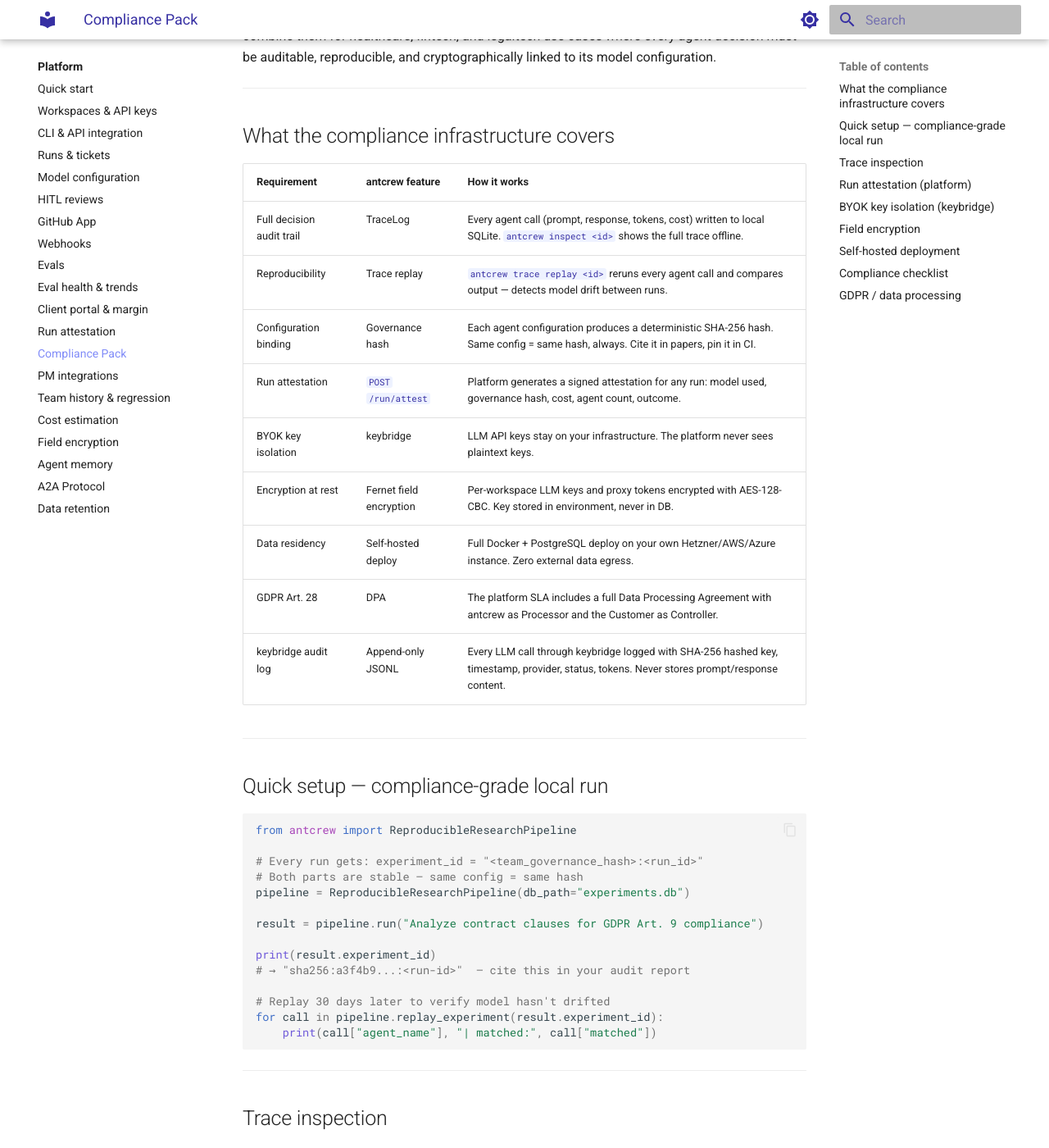
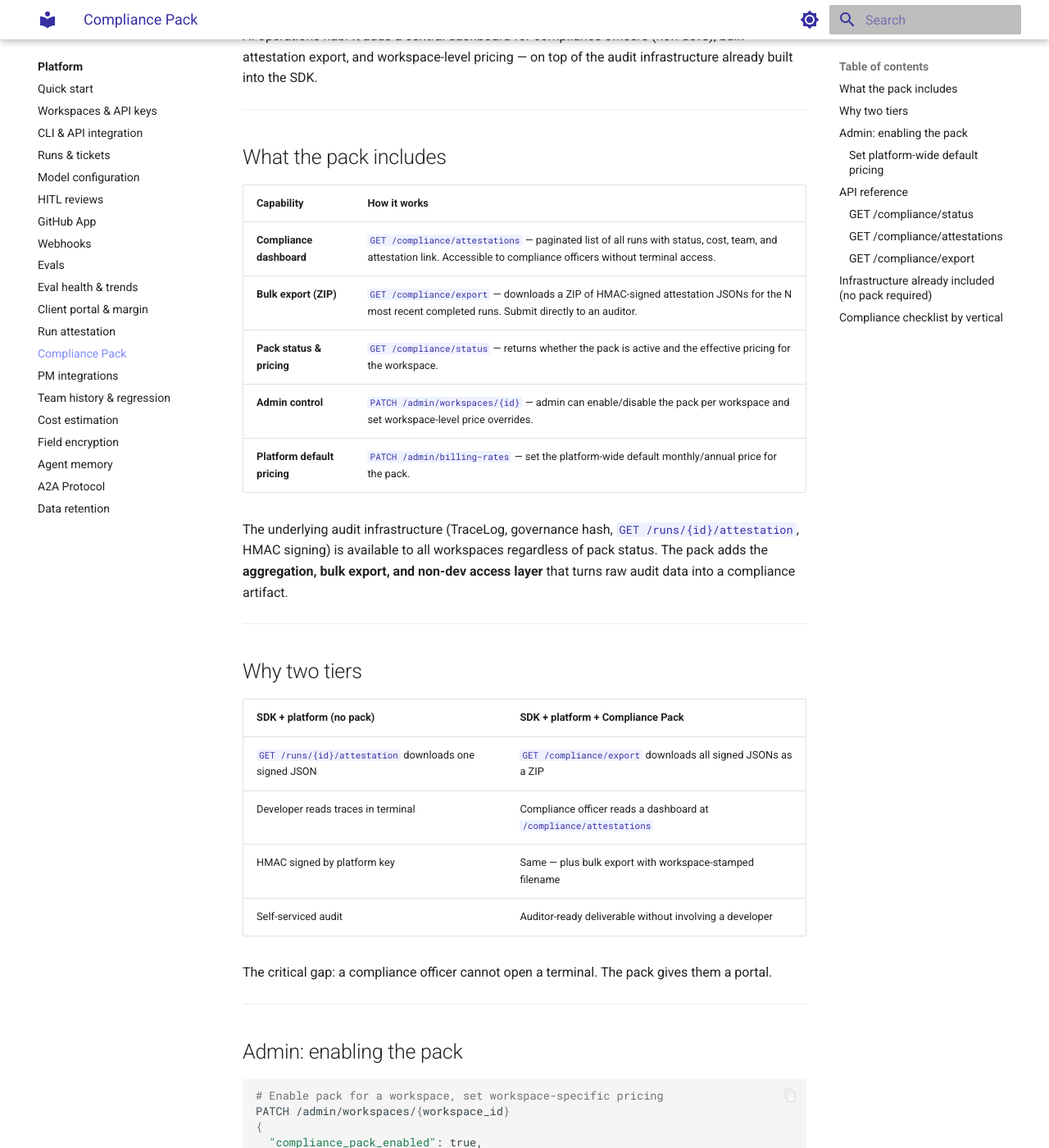
Before and after one commit to iagop03/antcrew-docs, an MkDocs documentation site: the page built from docs/platform/compliance-pack.md, in a window 1280 px wide and 1400 px high, scrolled down 222 px. Shown: the whole window at 82% size. Built offline with MkDocs 1.6.1 and Material for MkDocs 9.7.7, drawn with Linux system fonts in a browser that asks for light colours; some of the changed text lies outside the part shown.

Commit message:
docs(platform): update compliance-pack page with pack API, pricing, admin controls
- Correct attestation endpoint (GET /runs/{id}/attestation, not POST /run/attest)
- Document new /compliance/* endpoints (status, attestations, export)
- Admin pricing controls (per-workspace override + platform default)
- Two-tier comparison table (with pack vs without pack)
- Auditor verification snippet for document_hash

Co-Authored-By: Claude Sonnet 4.6 <noreply@anthropic.com>

````diff
--- a/docs/platform/compliance-pack.md
+++ b/docs/platform/compliance-pack.md
@@ -1,174 +1,171 @@
 # Compliance Pack
 
-antcrew ships the building blocks for compliance-grade AI pipelines. This page shows how to combine them for healthcare, fintech, and legaltech use cases where every agent decision must be auditable, reproducible, and cryptographically linked to its model configuration.
+The Compliance Pack is a paid add-on that transforms antcrew-platform into a compliance-grade AI operations hub. It adds a central dashboard for compliance officers (non-devs), bulk attestation export, and workspace-level pricing — on top of the audit infrastructure already built into the SDK.
 
 ---
 
-## What the compliance infrastructure covers
+## What the pack includes
 
-| Requirement | antcrew feature | How it works |
-|---|---|---|
-| Full decision audit trail | TraceLog | Every agent call (prompt, response, tokens, cost) written to local SQLite. `antcrew inspect <id>` shows the full trace offline. |
-| Reproducibility | Trace replay | `antcrew trace replay <id>` reruns every agent call and compares output — detects model drift between runs. |
-| Configuration binding | Governance hash | Each agent configuration produces a deterministic SHA-256 hash. Same config = same hash, always. Cite it in papers, pin it in CI. |
-| Run attestation | `POST /run/attest` | Platform generates a signed attestation for any run: model used, governance hash, cost, agent count, outcome. |
-| BYOK key isolation | keybridge | LLM API keys stay on your infrastructure. The platform never sees plaintext keys. |
-| Encryption at rest | Fernet field encryption | Per-workspace LLM keys and proxy tokens encrypted with AES-128-CBC. Key stored in environment, never in DB. |
-| Data residency | Self-hosted deploy | Full Docker + PostgreSQL deploy on your own Hetzner/AWS/Azure instance. Zero external data egress. |
-| GDPR Art. 28 | DPA | The platform SLA includes a full Data Processing Agreement with antcrew as Processor and the Customer as Controller. |
-| keybridge audit log | Append-only JSONL | Every LLM call through keybridge logged with SHA-256 hashed key, timestamp, provider, status, tokens. Never stores prompt/response content. |
+| Capability | How it works |
+|---|---|
+| **Compliance dashboard** | `GET /compliance/attestations` — paginated list of all runs with status, cost, team, and attestation link. Accessible to compliance officers without terminal access. |
+| **Bulk export (ZIP)** | `GET /compliance/export` — downloads a ZIP of HMAC-signed attestation JSONs for the N most recent completed runs. Submit directly to an auditor. |
+| **Pack status & pricing** | `GET /compliance/status` — returns whether the pack is active and the effective pricing for the workspace. |
+| **Admin control** | `PATCH /admin/workspaces/{id}` — admin can enable/disable the pack per workspace and set workspace-level price overrides. |
+| **Platform default pricing** | `PATCH /admin/billing-rates` — set the platform-wide default monthly/annual price for the pack. |
+
+The underlying audit infrastructure (TraceLog, governance hash, `GET /runs/{id}/attestation`, HMAC signing) is available to all workspaces regardless of pack status. The pack adds the **aggregation, bulk export, and non-dev access layer** that turns raw audit data into a compliance artifact.
 
 ---
 
-## Quick setup — compliance-grade local run
+## Why two tiers
 
-```python
-from antcrew import ReproducibleResearchPipeline
+| SDK + platform (no pack) | SDK + platform + Compliance Pack |
+|---|---|
+| `GET /runs/{id}/attestation` downloads one signed JSON | `GET /compliance/export` downloads all signed JSONs as a ZIP |
+| Developer reads traces in terminal | Compliance officer reads a dashboard at `/compliance/attestations` |
+| HMAC signed by platform key | Same — plus bulk export with workspace-stamped filename |
+| Self-serviced audit | Auditor-ready deliverable without involving a developer |
 
-# Every run gets: experiment_id = "<team_governance_hash>:<run_id>"
-# Both parts are stable — same config = same hash
-pipeline = ReproducibleResearchPipeline(db_path="experiments.db")
+The critical gap: a compliance officer cannot open a terminal. The pack gives them a portal.
 
-result = pipeline.run("Analyze contract clauses for GDPR Art. 9 compliance")
+---
 
-print(result.experiment_id)
-# → "sha256:a3f4b9...:<run-id>"  — cite this in your audit report
+## Admin: enabling the pack
 
-# Replay 30 days later to verify model hasn't drifted
-for call in pipeline.replay_experiment(result.experiment_id):
-    print(call["agent_name"], "| matched:", call["matched"])
+```bash
+# Enable pack for a workspace, set workspace-specific pricing
+PATCH /admin/workspaces/{workspace_id}
+{
+  "compliance_pack_enabled": true,
+  "compliance_pack_price_monthly": 79.0,     # null → use platform default
+  "compliance_pack_price_annual": 790.0
+}
+```
+
+Passing `null` for price fields clears the workspace override and falls back to the platform default.
+
+### Set platform-wide default pricing
+
+```bash
+PATCH /admin/billing-rates
+{
+  "compliance_pack_price_monthly": 49.0,
+  "compliance_pack_price_annual": 490.0
+}
+```
+
+Default: **$49/month · $490/year** (≈ 2 months free on annual).
+
+---
+
+## API reference
+
+### `GET /compliance/status`
+
+Returns pack status and effective pricing for the current workspace. Always accessible — use it to show an upgrade prompt when `enabled=false`.
+
+```json
+{
+  "enabled": true,
+  "workspace_price_monthly": 79.0,
+  "workspace_price_annual": 790.0,
+  "platform_price_monthly": 49.0,
+  "platform_price_annual": 490.0
+}
+```
+
+`workspace_price_*` is `null` when no override is set — the platform default applies.
+
+---
+
+### `GET /compliance/attestations`
+
+Requires pack enabled (returns `402` otherwise).
+
+| Query param | Default | Description |
+|---|---|---|
+| `limit` | `50` | Max results (max `200`) |
+| `offset` | `0` | Pagination offset |
+| `status` | — | Filter by run status (`done`, `error`, `running`…) |
+
+```json
+[
+  {
+    "run_id": "a3f4b9c1...",
+    "team": "LegalReviewTeam",
+    "status": "done",
+    "cost_usd": 0.43,
+    "created_at": "2026-08-22T14:32:11Z",
+    "finished_at": "2026-08-22T14:32:45Z",
+    "attestation_url": "/runs/a3f4b9c1.../attestation"
+  }
+]
 ```
 
 ---
 
-## Trace inspection
+### `GET /compliance/export`
 
-Every antcrew run produces a local SQLite trace, regardless of whether you use the platform:
+Requires pack enabled (returns `402` otherwise). Returns `404` if no completed runs exist.
 
-```bash
-# After any run
-antcrew inspect <run-id>
+| Query param | Default | Description |
+|---|---|---|
+| `limit` | `100` | Max completed runs to include (max `500`) |
+
+Returns a `application/zip` download named `compliance_export_{slug}_{timestamp}.zip`.
+
+Each file inside is `attestation-{run_id[:12]}.json` and contains:
+
+```json
+{
+  "schema_version": "1.0",
+  "run_id": "...",
+  "team": "LegalReviewTeam",
+  "agents": [...],
+  "governance_hash": "sha256:...",
+  "document_hash": "sha256:...",
+  "hmac_sha256": "hmac-sha256:..."   // present when ATTESTATION_HMAC_SECRET is set
+}
 ```
 
-Output includes per agent:
+The auditor can verify `document_hash` independently:
 
-```
-Agent: BackendDev
-  model:          claude-sonnet-4-6
-  governance_hash: sha256:a3f4b9c1...
-  prompt_tokens:  1842
-  completion_tokens: 644
-  cost_usd:       0.0124
-  duration_s:     4.21
-  timestamp:      2026-08-22T14:32:11Z
-```
+```python
+import hashlib, json
 
-```bash
-# Verify nothing changed between runs
-antcrew trace replay <run-id>
-# → Replays all calls and prints per-agent match/drift status
+doc = json.load(open("attestation-a3f4b9c1.json"))
+body = {k: v for k, v in doc.items() if k not in ("document_hash", "hmac_sha256")}
+assert doc["document_hash"] == "sha256:" + hashlib.sha256(
+    json.dumps(body, sort_keys=True).encode()
+).hexdigest()
 ```
 
 ---
 
-## Run attestation (platform)
+## Infrastructure already included (no pack required)
 
-For runs executed via antcrew-platform, request a signed attestation:
+These features are available to every workspace regardless of pack status:
 
-```bash
-curl -X POST https://app.antcrew.ai/run/attest \
-  -H "X-Api-Key: $PLATFORM_API_KEY" \
-  -d '{"run_id": "<run-id>"}'
-```
-
-Response:
-
-```json
-{
-  "run_id": "...",
-  "attested_at": "2026-08-22T14:32:15Z",
-  "model": "claude-sonnet-4-6",
-  "governance_hash": "sha256:a3f4b9c1...",
-  "agent_count": 7,
-  "cost_usd": 0.43,
-  "outcome": "completed",
-  "signature": "sha256:..."
-}
-```
-
-Store the attestation alongside your output artifacts. If you need to prove what model produced a given output, replay the run and compare hashes.
+| Feature | Endpoint / CLI |
+|---|---|
+| Single-run signed attestation | `GET /runs/{run_id}/attestation` |
+| Per-agent governance hash | `GET /runs/{run_id}/governance` |
+| BYOK key isolation | keybridge — [setup](../proxy/index.md) |
+| Field encryption at rest | Fernet AES-128-CBC — [reference](encryption.md) |
+| TraceLog (SDK, local) | `antcrew inspect <run-id>` |
+| `--compliance` flag | `antcrew run --compliance` |
+| Trace replay | `antcrew trace replay <run-id>` |
 
 ---
 
-## BYOK key isolation (keybridge)
+## Compliance checklist by vertical
 
-For organizations that cannot expose LLM API keys to any third-party platform:
-
-```
-antcrew-platform  →  keybridge (your infra)  →  api.anthropic.com
-      ↑                     ↑
- sends UUID token      holds your keys
- (never sees keys)     never leaves your network
-```
-
-Deploy keybridge on your own infrastructure. The platform sends a rotating UUID token per request — your keys never transit antcrew's servers.
-
-→ [keybridge setup](../proxy/index.md)
-
----
-
-## Field encryption
-
-Per-workspace LLM API keys (BYOK mode) and keybridge tokens are encrypted at rest using Fernet (AES-128-CBC). The encryption key is an environment variable on your deployment — never stored in the database.
-
-```bash
-# Generate a Fernet key for your deployment
-python -c "from cryptography.fernet import Fernet; print(Fernet.generate_key().decode())"
-
-# Set it in your deploy environment
-BYOK_ENCRYPTION_KEY=<generated-key>
-```
-
-→ [Field encryption reference](encryption.md)
-
----
-
-## Self-hosted deployment
-
-For complete data sovereignty — no external egress, your own Postgres, your own keys:
-
-```bash
-docker run -p 8000:8000 \
-  -e DATABASE_URL=postgresql+asyncpg://user:pass@your-db/antcrew \
-  -e BYOK_ENCRYPTION_KEY=<your-fernet-key> \
-  -e ANTHROPIC_API_KEY=<your-key> \
-  ghcr.io/iagop03/antcrew-platform:latest
-```
-
-All run state, artifacts, and tickets stay in your PostgreSQL instance. antcrew does not retain or replicate data from self-hosted deployments.
-
----
-
-## Compliance checklist
-
-| Use case | Required components | Notes |
+| Use case | Required | Notes |
 |---|---|---|
-| **Healthcare (HIPAA)** | Self-hosted + BYOK/keybridge + TraceLog | No PHI should enter LLM prompts. Use Ollama for fully on-premises inference. |
-| **Fintech (SOC 2)** | Attestation + TraceLog + field encryption | Governance hash provides model-config binding for audit. |
-| **Legaltech** | ReproducibleResearchPipeline + attestation | Cite experiment_id in legal research. Replay to verify findings. |
-| **GDPR Art. 28** | Self-hosted or managed + DPA | Managed instance: DPA executed with antcrew as Processor. Self-hosted: you are Controller and Processor. |
-| **General audit trail** | TraceLog (included by default) | Works offline. No platform account needed. |
-
----
-
-## GDPR / data processing
-
-The antcrew-platform managed instance includes a Data Processing Agreement (DPA) under GDPR Art. 28, with antcrew acting as Processor and the Customer as Controller. Key points:
-
-- Platform hosted in EU (Hetzner Frankfurt/Helsinki)
-- Neon PostgreSQL in EU region
-- LLM providers (Anthropic, OpenAI, Groq) are sub-processors in the US — Customer must execute provider DPAs
-- keybridge mode: LLM calls do not transit antcrew servers; Customer is solely responsible for those transfers
-- Right to erasure: `run.request` retained indefinitely by default — Customer (Controller) must implement deletion per their retention policy
+| **FinTech (SOC 2)** | Pack + attestation + TraceLog + field encryption | Governance hash = model-config binding for audit. |
+| **LegalTech** | Pack + ReproducibleResearchPipeline | Cite `experiment_id` in legal research. Export ZIP for file. |
+| **HealthTech (HIPAA)** | Self-hosted + BYOK/keybridge + TraceLog | No PHI in prompts. Ollama for fully on-prem inference. |
+| **GDPR Art. 28** | Self-hosted or managed + DPA | Managed: antcrew is Processor. Self-hosted: you are Controller + Processor. |
 
 For the full DPA, contact legal@antcrew.org.
````
